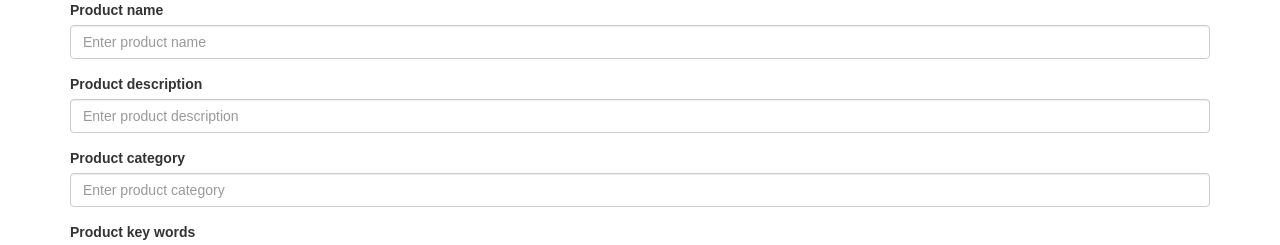
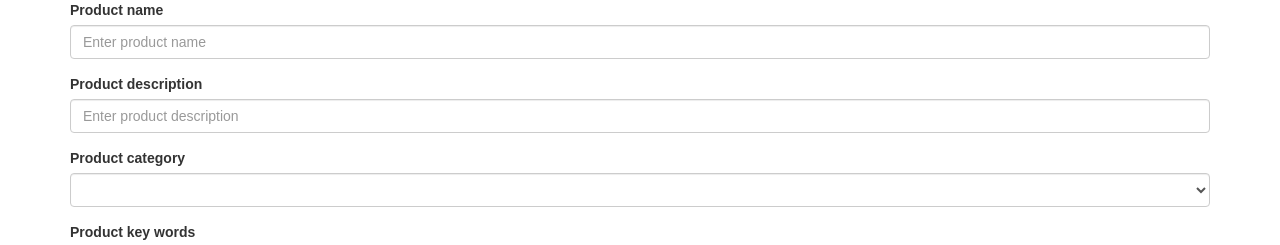
Before and after one commit to adivekk94/ebusiness, a React (Create React App) app in the folder ui/: page /addProduct in a window 1280 px wide. Shown: the top 245 px of the page. Built offline with nearby package versions, Linux system fonts and the light colour scheme; no server answers.

Commit message:
Added dropdown menu when adding new product

```diff
--- a/ui/src/components/AddCategory.jsx
+++ b/ui/src/components/AddCategory.jsx
@@ -65,8 +65,7 @@ class AddCategory extends Component {
       return (
         <div>
           <h1>
-            Category {this.state.category_name}
-            added!
+            Category {this.state.category_name} added!
           </h1>
         </div>
       );
--- a/ui/src/components/AddProduct.jsx
+++ b/ui/src/components/AddProduct.jsx
@@ -1,6 +1,7 @@
 import React, {Component} from 'react';
-import {FormGroup, Button, ControlLabel, HelpBlock, FormControl} from 'react-bootstrap';
+import {FormGroup, Button, ControlLabel, HelpBlock, FormControl, DropdownButton, MenuItem, ButtonToolbar} from 'react-bootstrap';
 import {addProduct} from '../utils/post-api';
+import {getCategories} from '../utils/get-api';
 
 function FieldGroup({
   id,
@@ -22,6 +23,7 @@ class AddProduct extends Component {
     super(props, context);
 
     this.state = {
+      categories : [],
       product_name: '',
       product_description: '',
       product_category: '',
@@ -44,6 +46,10 @@ class AddProduct extends Component {
     this.postData = this
       .postData
       .bind(this);
+  }
+
+  renderOption = (json) => {
+    return <option value={json.id}>{json.name}</option>
   }
 
   handleProductNameChange = (e) => {
@@ -69,8 +75,21 @@ class AddProduct extends Component {
     this.setState({product_added: true});
   }
 
+  getCategories() {
+    getCategories().then((categories) => {
+      this.setState({categories});
+    })
+  }
+
+  componentDidMount() {
+	  this.getCategories();
+  }
+
+
+
   render() {
     if (!this.state.product_added) {
+    const catConst = this.state.categories;
       return (
         <div>
           <form onSubmit={this.postData}>
@@ -88,12 +107,12 @@ class AddProduct extends Component {
               placeholder="Enter product description"
               onChange={this.handleProductDescriptionChange}/>
 
-            <FieldGroup
-              id="product_category"
-              type="text"
-              label="Product category"
-              placeholder="Enter product category"
-              onChange={this.handleProductCategoryChange}/>
+            <FormGroup controlId="formControlsSelect">
+              <ControlLabel>Product category</ControlLabel>
+              <FormControl componentClass="select" placeholder="Choose category" onChange={this.handleProductCategoryChange}>
+                {catConst.map(this.renderOption)}
+              </FormControl>
+            </FormGroup>
 
             <FieldGroup
               id="product_key_words"
@@ -110,8 +129,7 @@ class AddProduct extends Component {
       return (
         <div>
           <h1>
-            Product {this.state.product_name}
-            added!
+            Product {this.state.product_name} added!
           </h1>
         </div>
       );
```
Also changed, not shown: 13 other files (tests, documents, lock files or other folders).
